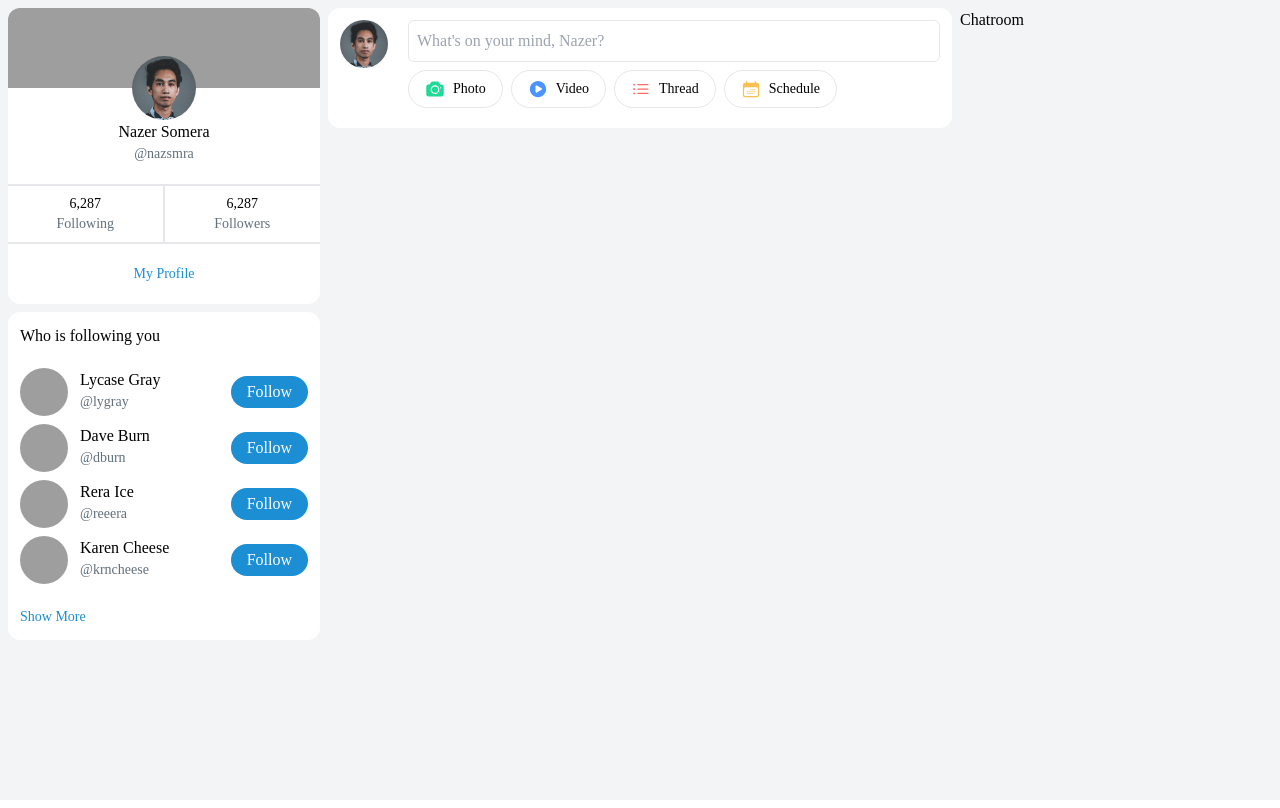
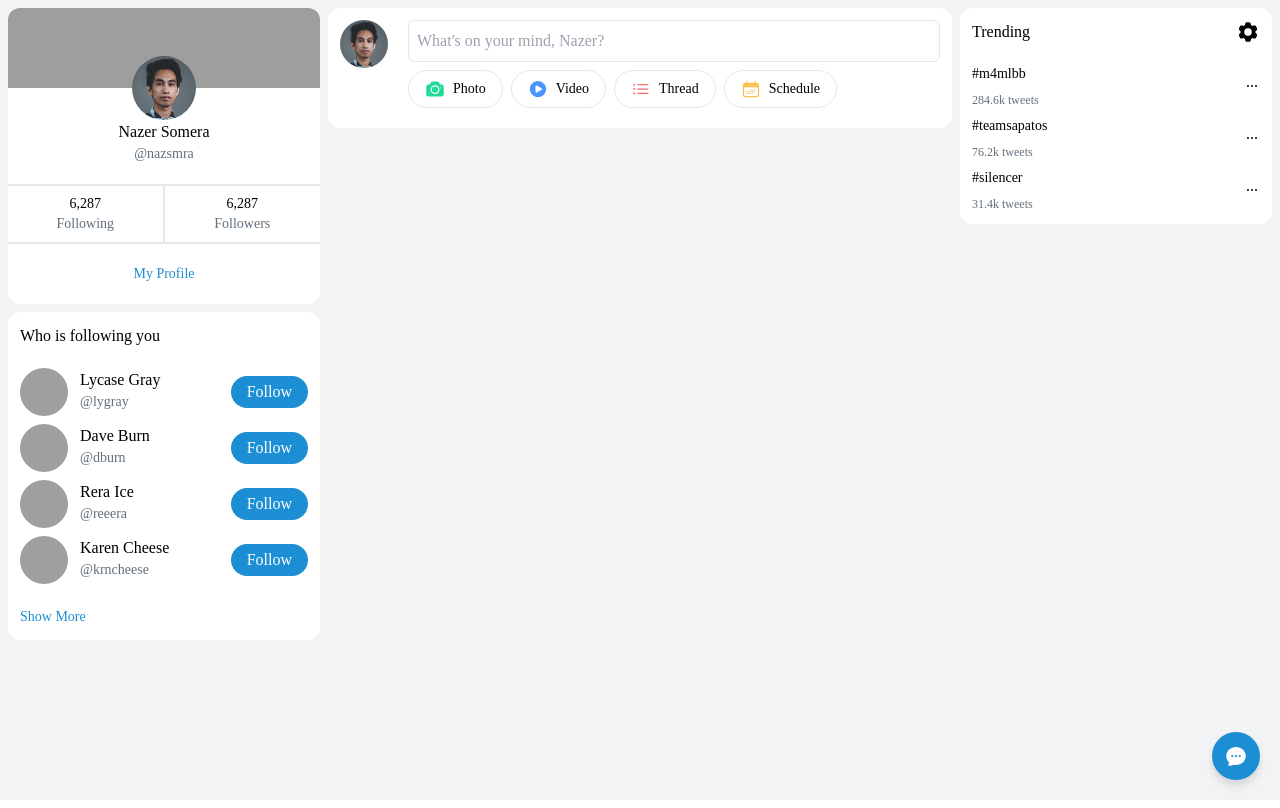
Before and after one commit to GGNaz/fakebook, a React (Create React App) app: page / in a window 1280 px wide. Built offline with nearby package versions, Linux system fonts and the light colour scheme; grey boxes are pictures that could not be loaded.

Commit message:
add chatbox

```diff
--- a/src/App.js
+++ b/src/App.js
@@ -2,12 +2,14 @@ import logo from './logo.svg';
 import './App.css';
 import Home from './Pages/Homepage/Home';
 import Navbar from './Components/Navbar/Navbar';
+import Chatroom from './Components/HomeComponents/Chatroom';
 
 function App() {
   return (
     <div className='flex flex-col h-screen min-h-screen min-w-full p-2 bg-gray-100'>
       <Navbar/>
       <Home/>
+      <Chatroom/>
     </div>
   );
 }
--- a/src/Components/HomeComponents/Chatroom.js
+++ b/src/Components/HomeComponents/Chatroom.js
@@ -1,9 +1,103 @@
+import { useState } from "react";
+
 function Chatroom() {
+  const [openChatbox, setChatBox] = useState(false);
+  const renderChatBox = () => {
     return (
-        <div>
-        Chatroom
+      <>
+        {openChatbox && (
+          <div className="fixed right-20 bottom-10 py-5">
+            <div className="flex flex-col bg-white drop-shadow-lg h-[50vh] w-80  rounded-t-2xl rounded-bl-2xl">
+              <div className="bg-customlink rounded-t-2xl p-2 flex justify-between">
+                <div className="flex flex-row gap-2">
+                  <img
+                    className="h-10 w-10 rounded-full"
+                    src="https://www.petspyjamas.com/uploads/2017/08/dieny-portinanni-3rOblFpwE7s-unsplash.jpg"
+                    alt="profilePic"
+                  />
+                  <div className="text-white flex items-center text-sm">
+                    Binang Sulpeng
+                  </div>
+                </div>
+                <div className="flex flex-row gap-2 items-center pr-2">
+                  <button>
+                    <svg
+                      xmlns="http://www.w3.org/2000/svg"
+                      viewBox="0 0 24 24"
+                      fill="currentColor"
+                      className="w-4 h-4 text-white"
+                    >
+                      <path
+                        fill-rule="evenodd"
+                        d="M1.5 4.5a3 3 0 013-3h1.372c.86 0 1.61.586 1.819 1.42l1.105 4.423a1.875 1.875 0 01-.694 1.955l-1.293.97c-.135.101-.164.249-.126.352a11.285 11.285 0 006.697 6.697c.103.038.25.009.352-.126l.97-1.293a1.875 1.875 0 011.955-.694l4.423 1.105c.834.209 1.42.959 1.42 1.82V19.5a3 3 0 01-3 3h-2.25C8.552 22.5 1.5 15.448 1.5 6.75V4.5z"
+                        clip-rule="evenodd"
+                      />
+                    </svg>
+                  </button>
+                  <button>
+                    <svg
+                      xmlns="http://www.w3.org/2000/svg"
+                      viewBox="0 0 24 24"
+                      fill="currentColor"
+                      className="w-4 h-4 text-white"
+                    >
+                      <path d="M4.5 4.5a3 3 0 00-3 3v9a3 3 0 003 3h8.25a3 3 0 003-3v-9a3 3 0 00-3-3H4.5zM19.94 18.75l-2.69-2.69V7.94l2.69-2.69c.944-.945 2.56-.276 2.56 1.06v11.38c0 1.336-1.616 2.005-2.56 1.06z" />
+                    </svg>
+                  </button>
+                </div>
+              </div>
+              <div className="h-[36vh] flex flex-col justify-end">
+                <div className="flex justify-end p-2">
+                  <div className="flex flex-col">
+                    <div className="bg-customlink text-white p-2 rounded-t-2xl rounded-bl-2xl text-sm">Good Morning!</div>
+                    <div className="text-xs flex justify-end text-lightgray">
+                    8:42am
+                  </div>
+                  </div>
+                  {/* <div>
+                    8:42am
+                  </div> */}
+                </div>
+              </div>
+              <div className="flex just items-center border-t">
+                <input type="text" placeholder="type something..." className="basis-4/5 focus: outline-none p-2 bg-transparent" />
+                <button className="flex justify-center items-center basis-1/5">
+                <svg xmlns="http://www.w3.org/2000/svg" viewBox="0 0 24 24" fill="currentColor" className="w-6 h-6 text-customlink">
+                  <path d="M3.478 2.405a.75.75 0 00-.926.94l2.432 7.905H13.5a.75.75 0 010 1.5H4.984l-2.432 7.905a.75.75 0 00.926.94 60.519 60.519 0 0018.445-8.986.75.75 0 000-1.218A60.517 60.517 0 003.478 2.405z" />
+                </svg>
+
+                </button>
+              </div>
+            </div>
+          </div>
+        )}
+      </>
+    );
+  };
+  return (
+    <div>
+      {renderChatBox()}
+      <div className="fixed right-0 bottom-0 p-5">
+        <button
+          className="bg-customlink p-3 rounded-full drop-shadow-lg hover:animate-bounce duration-300"
+          onClick={() => setChatBox(!openChatbox)}
+        >
+          <svg
+            xmlns="http://www.w3.org/2000/svg"
+            viewBox="0 0 24 24"
+            fill="currentColor"
+            className="w-6 h-6 text-white"
+          >
+            <path
+              fill-rule="evenodd"
+              d="M4.804 21.644A6.707 6.707 0 006 21.75a6.721 6.721 0 003.583-1.029c.774.182 1.584.279 2.417.279 5.322 0 9.75-3.97 9.75-9 0-5.03-4.428-9-9.75-9s-9.75 3.97-9.75 9c0 2.409 1.025 4.587 2.674 6.192.232.226.277.428.254.543a3.73 3.73 0 01-.814 1.686.75.75 0 00.44 1.223zM8.25 10.875a1.125 1.125 0 100 2.25 1.125 1.125 0 000-2.25zM10.875 12a1.125 1.125 0 112.25 0 1.125 1.125 0 01-2.25 0zm4.875-1.125a1.125 1.125 0 100 2.25 1.125 1.125 0 000-2.25z"
+              clip-rule="evenodd"
+            />
+          </svg>
+        </button>
       </div>
-    );
-  }
+    </div>
+  );
+}
 
-  export default Chatroom;
+export default Chatroom;
--- /dev/null
+++ b/src/Components/HomeComponents/Trending.js
@@ -0,0 +1,12 @@
+
+import NewTrends from "../../Pages/Homepage/TrendingContent/NewTrends";
+
+function Trending() {
+    return (
+        <div className="flex flex-col gap-2">
+        <NewTrends/>
+      </div>
+    );
+  }
+
+  export default Trending;
--- a/src/Pages/Homepage/Home.js
+++ b/src/Pages/Homepage/Home.js
@@ -1,6 +1,7 @@
 import Chatroom from "../../Components/HomeComponents/Chatroom";
 import Newsfeed from "../../Components/HomeComponents/Newsfeed";
 import Sidebar from "../../Components/HomeComponents/Sidebar";
+import Trending from "../../Components/HomeComponents/Trending";
 
 function Home() {
     return (
@@ -12,7 +13,11 @@ function Home() {
             <Newsfeed/>
         </div>
         <div className="basis-3/12">
-            <Chatroom/>
+          <div className="flex flex-col">
+            <Trending/>
+            {/* <Chatroom/> */}
+          </div>
+
         </div>
       </div>
     );
--- /dev/null
+++ b/src/Pages/Homepage/TrendingContent/NewTrends.js
@@ -0,0 +1,59 @@
+function NewTrends() {
+   let trends = [
+    {
+        name: "#m4mlbb",
+        tweets: "284.6"
+    },
+    {
+        name: "#teamsapatos",
+        tweets: "76.2"
+    },
+    {
+        name: "#silencer",
+        tweets: "31.4"
+    }
+   ]
+    return (
+        <div className="flex flex-col bg-white rounded-xl p-3 gap-5">
+            <div className="flex justify-between">
+                <div className="font-medium text-base ">
+                    Trending
+                </div>
+                <svg xmlns="http://www.w3.org/2000/svg" viewBox="0 0 24 24" fill="currentColor" class="w-6 h-6">
+                 <path fill-rule="evenodd" d="M11.078 2.25c-.917 0-1.699.663-1.85 1.567L9.05 4.889c-.02.12-.115.26-.297.348a7.493 7.493 0 00-.986.57c-.166.115-.334.126-.45.083L6.3 5.508a1.875 1.875 0 00-2.282.819l-.922 1.597a1.875 1.875 0 00.432 2.385l.84.692c.095.078.17.229.154.43a7.598 7.598 0 000 1.139c.015.2-.059.352-.153.43l-.841.692a1.875 1.875 0 00-.432 2.385l.922 1.597a1.875 1.875 0 002.282.818l1.019-.382c.115-.043.283-.031.45.082.312.214.641.405.985.57.182.088.277.228.297.35l.178 1.071c.151.904.933 1.567 1.85 1.567h1.844c.916 0 1.699-.663 1.85-1.567l.178-1.072c.02-.12.114-.26.297-.349.344-.165.673-.356.985-.57.167-.114.335-.125.45-.082l1.02.382a1.875 1.875 0 002.28-.819l.923-1.597a1.875 1.875 0 00-.432-2.385l-.84-.692c-.095-.078-.17-.229-.154-.43a7.614 7.614 0 000-1.139c-.016-.2.059-.352.153-.43l.84-.692c.708-.582.891-1.59.433-2.385l-.922-1.597a1.875 1.875 0 00-2.282-.818l-1.02.382c-.114.043-.282.031-.449-.083a7.49 7.49 0 00-.985-.57c-.183-.087-.277-.227-.297-.348l-.179-1.072a1.875 1.875 0 00-1.85-1.567h-1.843zM12 15.75a3.75 3.75 0 100-7.5 3.75 3.75 0 000 7.5z" clip-rule="evenodd" />
+                </svg>
+            </div>
+            <div className="flex flex-col gap-2">
+
+                {/* START MAP FOLLOWERS */}
+                    {
+                        trends.map((data) => {
+                            const {name, tweets} = data
+
+                            return (
+                                <div className="flex flex-row justify-between items-center">
+                                    <div className="flex flex-col gap-2">
+                                        <div className="text-sm">{name}</div>
+                                        <div className="text-xs text-lightgray">{tweets}k tweets</div>
+                                    </div>
+                                    <button>
+                                    <svg xmlns="http://www.w3.org/2000/svg" viewBox="0 0 24 24" fill="currentColor" className="w-4 h-4">
+                                    <path fill-rule="evenodd" d="M4.5 12a1.5 1.5 0 113 0 1.5 1.5 0 01-3 0zm6 0a1.5 1.5 0 113 0 1.5 1.5 0 01-3 0zm6 0a1.5 1.5 0 113 0 1.5 1.5 0 01-3 0z" clip-rule="evenodd" />
+                                    </svg>
+
+                                    </button>
+                                </div>
+                            )
+
+
+
+                        })
+                    }
+                {/* END OF FOLLOWERS MAP */}
+            </div>
+
+      </div>
+    );
+  }
+
+  export default NewTrends;
```
